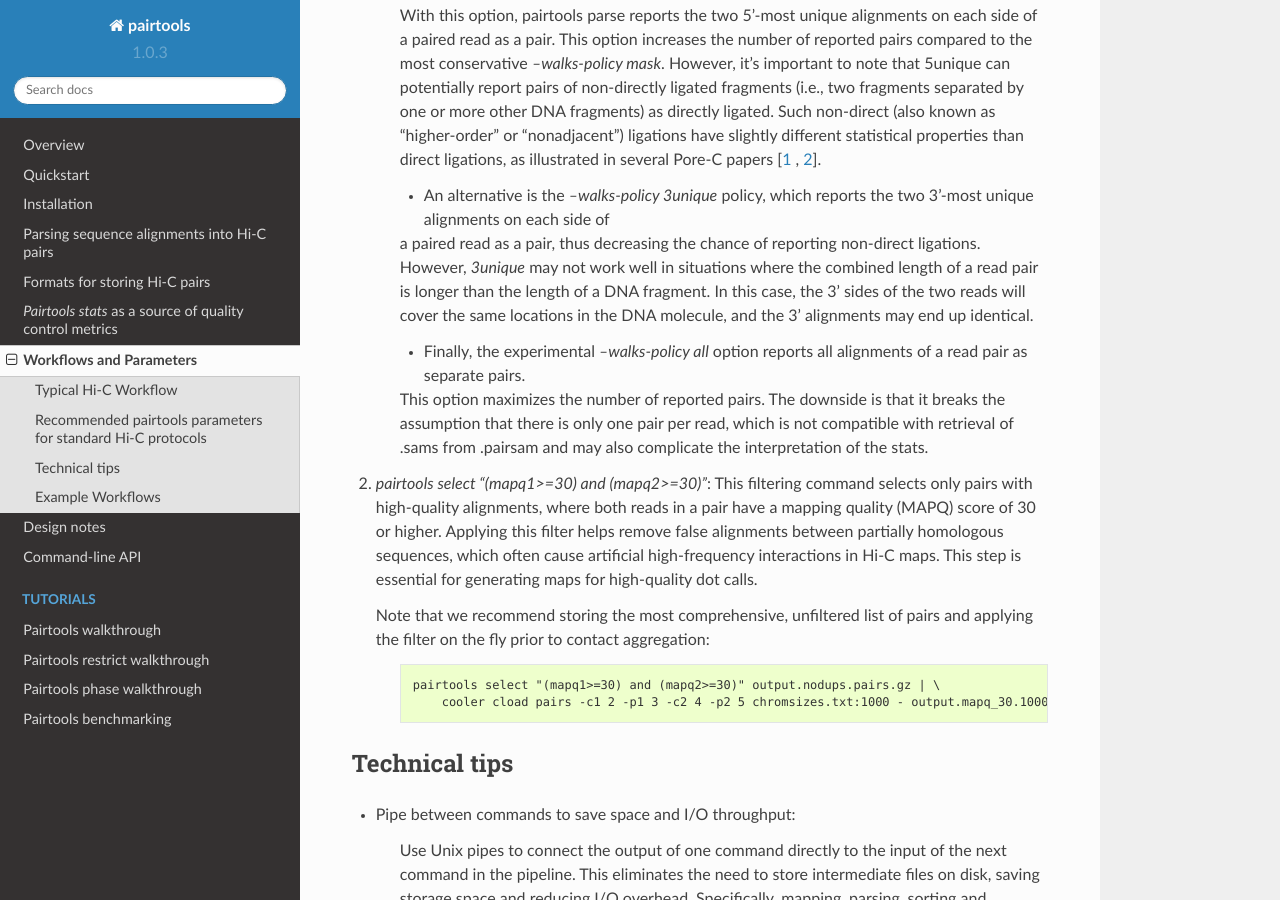
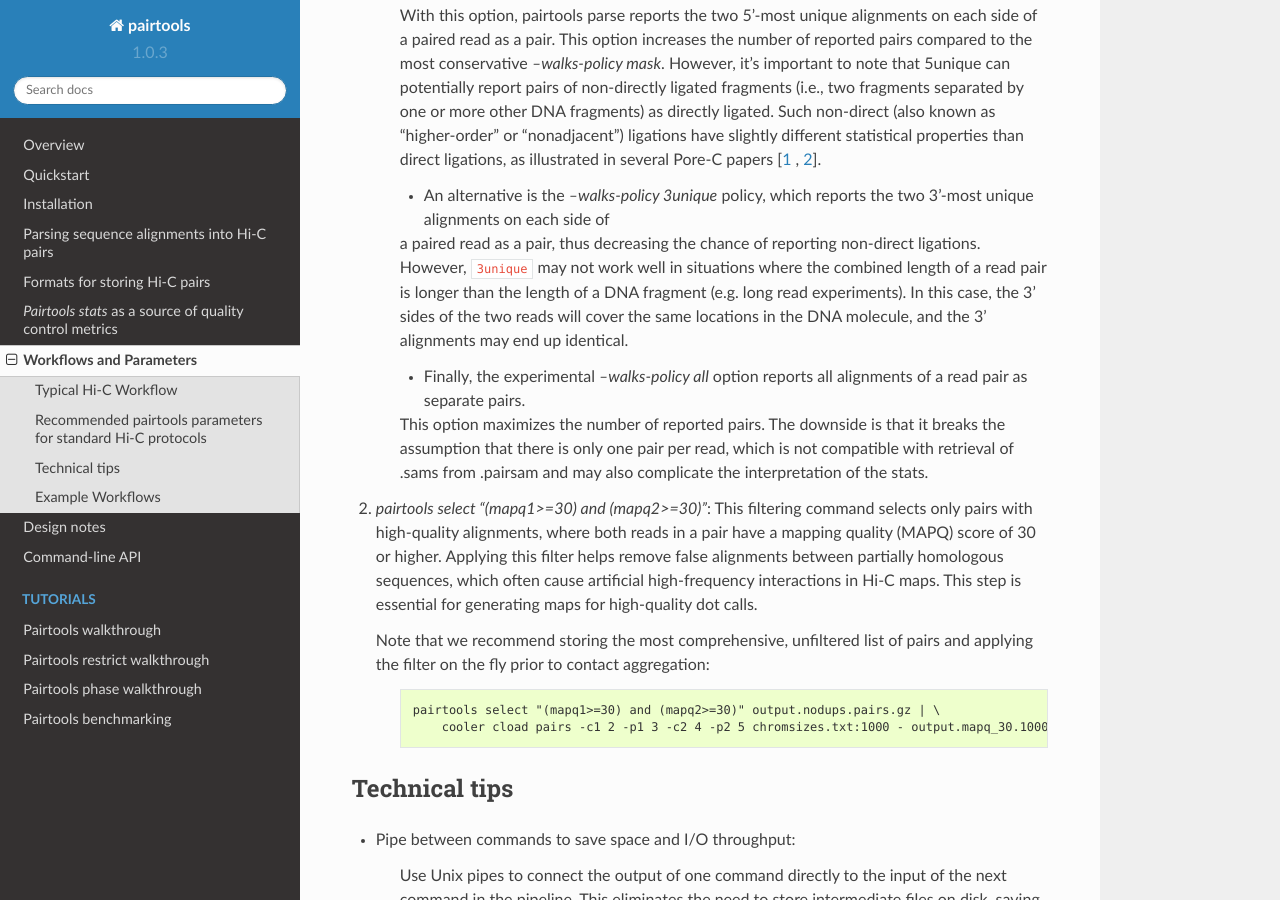
Before and after one commit to open2c/pairtools, a Sphinx documentation site: the page built from doc/protocols_pipelines.rst, in a window 1280 px wide and 900 px high, scrolled down 1334 px. Built offline with Sphinx 7.4.7 and the Read the Docs theme 2.0.0, drawn with Linux system fonts in a browser that asks for light colours; pages that are not in the unit, such as notebooks, are missing from menus.

Commit message:
Update doc/protocols_pipelines.rst
Co-authored-by: Nezar Abdennur <nabdennur@gmail.com>

```diff
--- a/doc/protocols_pipelines.rst
+++ b/doc/protocols_pipelines.rst
@@ -69,7 +69,7 @@
 
     - An alternative is the `--walks-policy 3unique` policy, which reports the two 3'-most unique alignments on each side of
     a paired read as a pair, thus decreasing the chance of reporting non-direct ligations.
-    However, `3unique` may not work well in situations where the combined length of a read pair is longer than the length of a DNA fragment.
+    However, ``3unique`` may not work well in situations where the combined length of a read pair is longer than the length of a DNA fragment (e.g. long read experiments).
     In this case, the 3' sides of the two reads will cover the same locations in the DNA molecule, and the 3' alignments may end up identical.
 
     - Finally, the experimental `--walks-policy all` option reports all alignments of a read pair as separate pairs.
```
